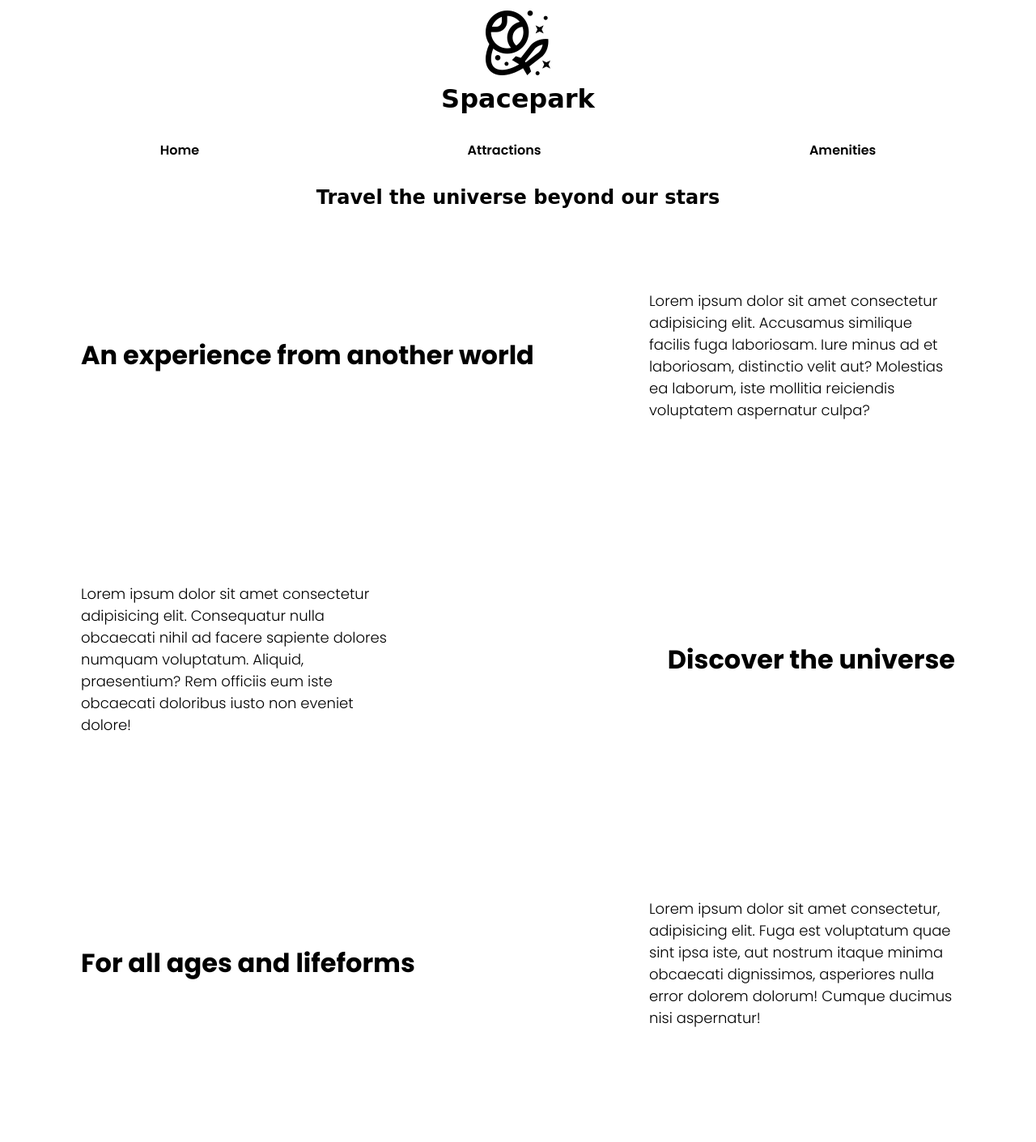
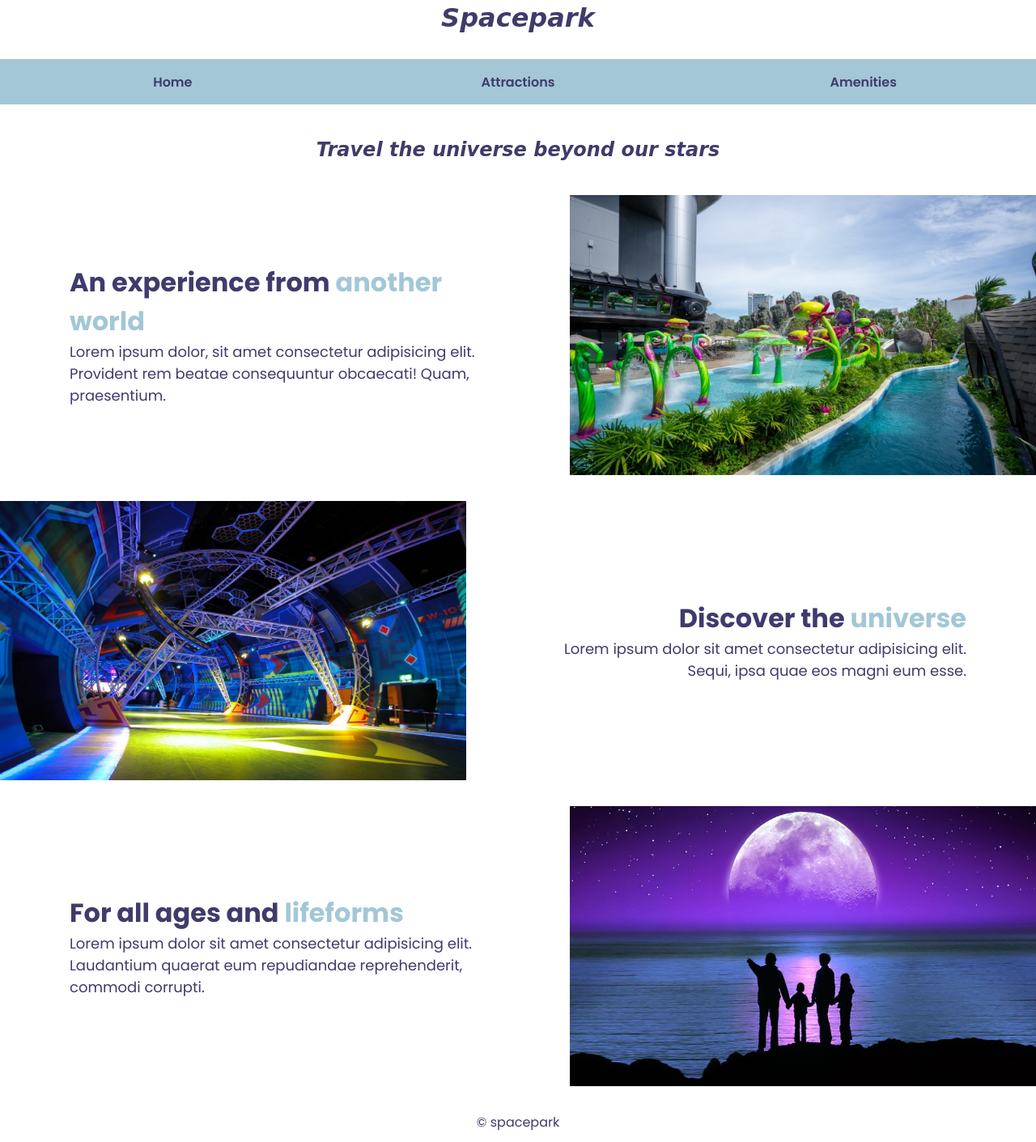
Before and after one commit to camilavinik/UoL-web-dev, a plain HTML site: page index.html in a window 1280 px wide. Shown: the part 29-1440 px from the top of the page at 81% size. Before the commit the page ends 1400 px from the top, so only its background shows below. Drawn offline with Linux system fonts and the light colour scheme; a web font is replaced by a local one.

Commit message:
more styles

```diff
--- a/index.html
+++ b/index.html
@@ -1,10 +1,10 @@
 <!DOCTYPE html>
 <html lang="en">
   <head>
-    <meta charset="UTF-8">
-    <meta http-equiv="X-UA-Compatible" content="IE=edge">
-    <meta name="viewport" content="width=device-width, initial-scale=1.0">
-    <link rel="stylesheet" href="styles.css">
+    <meta charset="UTF-8" />
+    <meta http-equiv="X-UA-Compatible" content="IE=edge" />
+    <meta name="viewport" content="width=device-width, initial-scale=1.0" />
+    <link rel="stylesheet" href="styles.css" />
     <title>Spacepark</title>
   </head>
   <body>
@@ -20,8 +20,9 @@
     <!-- header containing logo and navigation menu -->
     <header class="header">
       <div class="logo-container">
-            <img src='./assets/logo.png' alt='spacepark logo'/>
+        <i>
           <h1>Spacepark</h1>
+        </i>
       </div>
       <nav>
         <ul class="nav-container">
@@ -33,29 +34,47 @@
     </header>
     <!-- park slogan -->
     <section class="slogan">
-        <h2>Travel the universe beyond our stars</h2>
+      <i><h2>Travel the universe beyond our stars</h2></i>
     </section>
     <!-- different sections with park info -->
-    <section class="bg-banner-1">
-        <!-- background image with css park-1.jpeg -->
+    <section class="banner-container">
       <div class="info-banner-container">
-            <h3 class="banner-title">An experience from another world</h3>
-            <p class="banner-info">Lorem ipsum dolor sit amet consectetur adipisicing elit. Accusamus similique facilis fuga laboriosam. Iure minus ad et laboriosam, distinctio velit aut? Molestias ea laborum, iste mollitia reiciendis voluptatem aspernatur culpa?</p>
+        <h3 class="banner-title">
+          An experience from <b class="colored">another world</b>
+        </h3>
+        <p class="banner-info">
+          Lorem ipsum dolor, sit amet consectetur adipisicing elit. Provident
+          rem beatae consequuntur obcaecati! Quam, praesentium.
+        </p>
+      </div>
+      <img src="./assets/park-1.jpeg" />
+    </section>
+    <section class="banner-container">
+      <img src="./assets/park-2.jpeg" />
+      <div class="info-banner-container right">
+        <h3 class="banner-title">
+          Discover the <b class="colored">universe</b>
+        </h3>
+        <p class="banner-info">
+          Lorem ipsum dolor sit amet consectetur adipisicing elit. Sequi, ipsa
+          quae eos magni eum esse.
+        </p>
       </div>
     </section>
-    <section class="bg-banner-2">
-        <!-- background image with css park-2.jpeg -->
+    <section class="banner-container">
       <div class="info-banner-container">
-            <p class="banner-info">Lorem ipsum dolor sit amet consectetur adipisicing elit. Consequatur nulla obcaecati nihil ad facere sapiente dolores numquam voluptatum. Aliquid, praesentium? Rem officiis eum iste obcaecati doloribus iusto non eveniet dolore!</p>
-            <h3 class="banner-title">Discover the universe</h3>
+        <h3 class="banner-title">
+          For all ages and <b class="colored">lifeforms</b>
+        </h3>
+        <p class="banner-info">
+          Lorem ipsum dolor sit amet consectetur adipisicing elit. Laudantium
+          quaerat eum repudiandae reprehenderit, commodi corrupti.
+        </p>
       </div>
+      <img src="./assets/park-3.jpeg" />
     </section>
-    <section class="bg-banner-3">
-        <!-- background image with css park-3.jpeg -->
-        <div class="info-banner-container">
-            <h3 class="banner-title">For all ages and lifeforms</h3>
-            <p class="banner-info">Lorem ipsum dolor sit amet consectetur, adipisicing elit. Fuga est voluptatum quae sint ipsa iste, aut nostrum itaque minima obcaecati dignissimos, asperiores nulla error dolorem dolorum! Cumque ducimus nisi aspernatur!</p>
-        </div>
+    <section class="copyright">
+      <p>© spacepark</p>
     </section>
   </body>
 </html>
--- a/styles.css
+++ b/styles.css
@@ -1,15 +1,16 @@
-@import url('https://fonts.googleapis.com/css2?family=Poppins:wght@300;600;700&family=Zen+Dots&display=swap');
+@import url("https://fonts.googleapis.com/css2?family=Poppins:wght@300;400;600;700&family=Zen+Dots&display=swap");
 
 * {
   box-sizing: border-box;
   margin: 0;
   padding: 0;
-    font-family: 'Poppins', sans-serif;
+  font-family: "Poppins", sans-serif;
+  color: #3f3b6c;
 }
 
 .header {
   width: 100%;
-    padding: 32px;
+  padding: 32px 0;
   display: flex;
   flex-direction: column;
   gap: 32px;
@@ -23,39 +24,66 @@
 }
 
 .logo-container h1 {
-    font-family: 'Zen Dots', cursive;
+  font-family: "Zen Dots", cursive;
 }
 
 .nav-container {
   display: flex;
   align-items: center;
-    justify-content: space-around;
+  height: 56px;
+  background-color: #a3c7d6;
 }
 
 ul {
   list-style-type: none;
 }
 
+li {
+  width: 100%;
+  text-align: center;
+}
+
 a {
   text-decoration: none;
-    color: black;
+  color: #3f3b6c;
   font-weight: 600;
+  transition: 0.25s;
+}
+
+a:hover {
+  font-size: 20px;
 }
 
 .slogan {
   width: 100%;
   text-align: center;
+  padding: 10px 0;
+  margin-bottom: 32px;
 }
 
 .slogan h2 {
-    font-family: 'Zen Dots', cursive;
+  font-family: "Zen Dots", cursive;
+}
+
+.banner-container {
+    display: flex;
+    align-items: center;
+    margin-bottom: 32px;
+}
+
+.banner-container img {
+    width: 45%;
+    aspect-ratio: 5 / 3;
 }
 
 .info-banner-container {
   display: flex;
-    align-items: center;
-    justify-content: space-between;
-    padding: 100px;
+  flex-direction: column;
+  padding: 0 86px;
+}
+
+.right {
+    text-align: end;
 }
 
 .banner-title {
@@ -64,6 +92,15 @@ a {
 }
 
 .banner-info {
-    width: 35%;
   font-size: 18px;
+  font-weight: 400;
 }
+
+.colored {
+    color: #A3C7D6
+}
+
+.copyright {
+    text-align: center;
+    margin-bottom: 32px;
+}
```
Also changed, not shown: amenities.html (+19 -11 lines), attractions.html (+15 -12 lines), assets/logo.png (deleted). Lines whose indentation alone changed are shown as unchanged.
